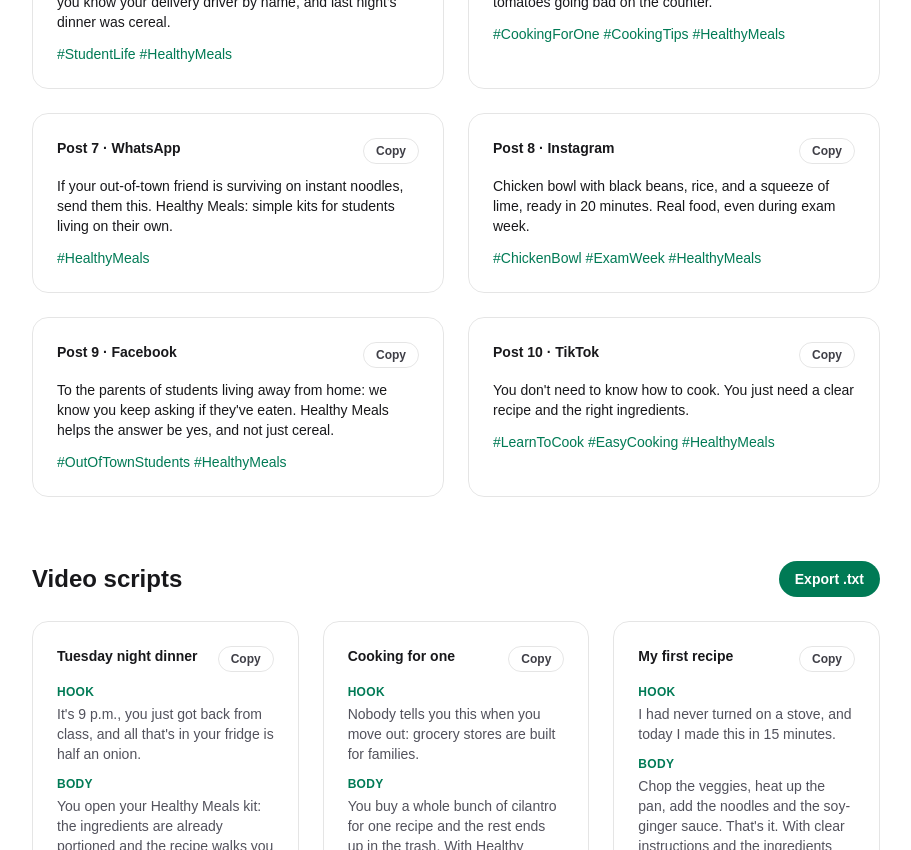
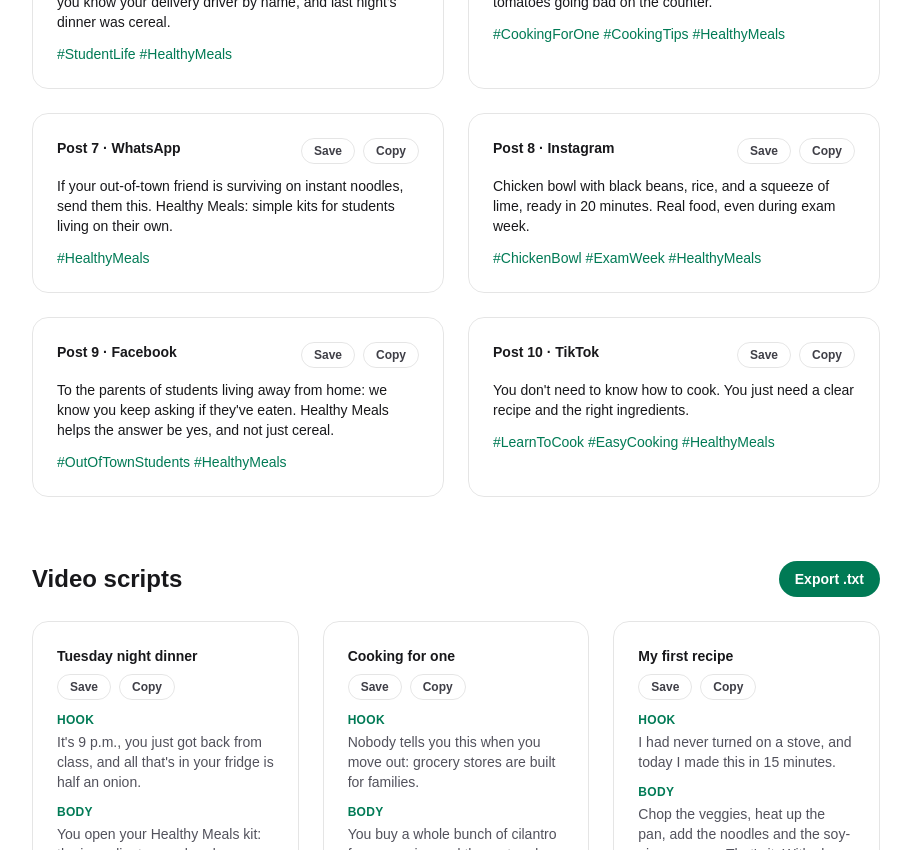
Before and after one commit to renata2005642/healthy-meal, a Next.js app: page /marketing in a window 1280 px wide. Shown: the part 2760-3610 px from the top of the page, without its empty margins (184-1095 px from the left). Built offline with nearby package versions, Linux system fonts and the light colour scheme; no server answers; the database is empty.

Commit message:
feat: save marketing assets to Supabase from /marketing
Co-Authored-By: Claude Opus 5.5 <noreply@anthropic.com>

```diff
--- a/src/app/marketing/page.tsx
+++ b/src/app/marketing/page.tsx
@@ -1,6 +1,8 @@
 import type { ReactNode } from "react";
 import ABTester from "@/components/ABTester";
 import { CopyButton, ExportButton } from "@/components/MarketingActions";
+import { SaveButton, SavedAssetsProvider, SavedAssetsSection } from "@/components/SavedAssets";
+import type { AssetType } from "@/lib/marketing-assets";
 import {
   BRAND,
   CAMPAIGN_CALENDAR,
@@ -48,10 +50,12 @@ function Section({
 
 function Card({
   title,
+  assetType,
   copyText,
   children,
 }: {
   title: string;
+  assetType: AssetType;
   copyText: string;
   children: ReactNode;
 }) {
@@ -59,7 +63,10 @@ function Card({
     <article className="flex flex-col gap-3 rounded-2xl border border-black/10 p-6 dark:border-white/10">
       <div className="flex flex-wrap items-start justify-between gap-2">
         <h3 className="text-sm font-semibold text-zinc-900 dark:text-zinc-50">{title}</h3>
+        <div className="flex flex-wrap items-center justify-end gap-2">
+          <SaveButton assetType={assetType} title={title} content={copyText} />
           <CopyButton text={copyText} label={title} />
+        </div>
       </div>
       <div className="flex flex-col gap-3">
         {children}
@@ -97,6 +104,7 @@ function BulletList({ items }: { items: readonly string[] }) {
 
 export default function MarketingPage() {
   return (
+    <SavedAssetsProvider>
       <div className="mx-auto flex max-w-4xl flex-col gap-16 px-6 py-20">
         <div className="flex flex-col items-center gap-3 text-center">
           <h1 className="text-3xl font-bold tracking-tight text-zinc-900 dark:text-zinc-50">
@@ -116,7 +124,7 @@ export default function MarketingPage() {
           filename="healthy-meals-brand-persona.txt"
         >
           <div className="grid gap-6 sm:grid-cols-2">
-          <Card title="Brand system" copyText={formatBrand(BRAND)}>
+            <Card title="Brand system" assetType="headline" copyText={formatBrand(BRAND)}>
               <div className="flex flex-col gap-1">
                 <p className="text-lg font-bold text-zinc-900 dark:text-zinc-50">{BRAND.name}</p>
                 <p className="text-sm font-medium text-emerald-700 dark:text-emerald-400">
@@ -156,7 +164,7 @@ export default function MarketingPage() {
               </Field>
             </Card>
 
-          <Card title="Target persona" copyText={formatPersona(PERSONA)}>
+            <Card title="Target persona" assetType="landing" copyText={formatPersona(PERSONA)}>
               <div className="flex flex-col gap-1">
                 <p className="text-lg font-bold text-zinc-900 dark:text-zinc-50">
                   {PERSONA.name}, {PERSONA.age}
@@ -184,7 +192,7 @@ export default function MarketingPage() {
           exportText={EXPORTS.landing}
           filename="healthy-meals-landing-copy.txt"
         >
-        <Card title="Landing page" copyText={formatLandingCopy(LANDING_COPY)}>
+          <Card title="Landing page" assetType="landing" copyText={formatLandingCopy(LANDING_COPY)}>
             <p className="text-2xl font-bold tracking-tight text-zinc-900 dark:text-zinc-50">
               {LANDING_COPY.headline}
             </p>
@@ -210,6 +218,7 @@ export default function MarketingPage() {
               <Card
                 key={post.caption}
                 title={`Post ${index + 1} · ${post.channel}`}
+                assetType="post"
                 copyText={formatSocialPost(post)}
               >
                 <p className="text-sm text-zinc-900 dark:text-zinc-50">{post.caption}</p>
@@ -228,7 +237,12 @@ export default function MarketingPage() {
         >
           <div className="grid gap-6 lg:grid-cols-3">
             {VIDEO_SCRIPTS.map((script) => (
-            <Card key={script.title} title={script.title} copyText={formatVideoScript(script)}>
+              <Card
+                key={script.title}
+                title={script.title}
+                assetType="script"
+                copyText={formatVideoScript(script)}
+              >
                 <Field label="Hook">{script.hook}</Field>
                 <Field label="Body">{script.body}</Field>
                 <Field label="CTA">{script.cta}</Field>
@@ -247,6 +261,7 @@ export default function MarketingPage() {
               <Card
                 key={entry.day}
                 title={`Day ${entry.day} · ${entry.channel}`}
+                assetType="calendar"
                 copyText={formatCalendarEntry(entry)}
               >
                 <p className="text-sm text-zinc-600 dark:text-zinc-400">{entry.idea}</p>
@@ -254,6 +269,9 @@ export default function MarketingPage() {
             ))}
           </div>
         </Section>
+
+        <SavedAssetsSection />
       </div>
+    </SavedAssetsProvider>
   );
 }
--- a/src/components/MarketingActions.tsx
+++ b/src/components/MarketingActions.tsx
@@ -2,7 +2,7 @@
 
 import { useEffect, useRef, useState } from "react";
 
-const buttonClasses =
+export const buttonClasses =
   "shrink-0 rounded-full border border-black/10 px-3 py-1 text-xs font-semibold text-zinc-700 transition-colors hover:bg-zinc-100 dark:border-white/10 dark:text-zinc-300 dark:hover:bg-zinc-800";
 
 const COPY_LABELS = { idle: "Copy", copied: "Copied", failed: "Copy failed" };
--- /dev/null
+++ b/src/components/SavedAssets.tsx
@@ -0,0 +1,204 @@
+"use client";
+
+import {
+  createContext,
+  useCallback,
+  useContext,
+  useEffect,
+  useMemo,
+  useRef,
+  useState,
+  type ReactNode,
+} from "react";
+import { buttonClasses } from "@/components/MarketingActions";
+import type { AssetType, MarketingAssetRow } from "@/lib/marketing-assets";
+import { supabase } from "@/lib/supabase";
+
+const LATEST_LIMIT = 10;
+
+const dateFormat = new Intl.DateTimeFormat("en-US", {
+  dateStyle: "medium",
+  timeStyle: "short",
+});
+
+type SavedAssetsContextValue = {
+  assets: MarketingAssetRow[];
+  loading: boolean;
+  loadError: string | null;
+  addAsset: (asset: MarketingAssetRow) => void;
+};
+
+const SavedAssetsContext = createContext<SavedAssetsContextValue | null>(null);
+
+function useSavedAssets(): SavedAssetsContextValue {
+  const value = useContext(SavedAssetsContext);
+  if (!value) throw new Error("useSavedAssets must be used inside SavedAssetsProvider.");
+  return value;
+}
+
+export function SavedAssetsProvider({ children }: { children: ReactNode }) {
+  const [assets, setAssets] = useState<MarketingAssetRow[]>([]);
+  const [loading, setLoading] = useState(true);
+  const [loadError, setLoadError] = useState<string | null>(null);
+
+  useEffect(() => {
+    let cancelled = false;
+
+    async function loadAssets() {
+      const { data, error } = await supabase
+        .from("marketing_assets")
+        .select("*")
+        .order("created_at", { ascending: false })
+        .limit(LATEST_LIMIT);
+
+      if (cancelled) return;
+
+      if (error) {
+        setLoadError(error.message);
+      } else if (data) {
+        // Keep anything saved while this request was in flight on top.
+        setAssets((current) => {
+          const savedIds = new Set(current.map((asset) => asset.id));
+          const loaded = (data as MarketingAssetRow[]).filter((row) => !savedIds.has(row.id));
+          return [...current, ...loaded].slice(0, LATEST_LIMIT);
+        });
+      }
+      setLoading(false);
+    }
+
+    loadAssets();
+
+    return () => {
+      cancelled = true;
+    };
+  }, []);
+
+  const addAsset = useCallback((asset: MarketingAssetRow) => {
+    setAssets((current) => [asset, ...current].slice(0, LATEST_LIMIT));
+  }, []);
+
+  const value = useMemo(
+    () => ({ assets, loading, loadError, addAsset }),
+    [assets, loading, loadError, addAsset]
+  );
+
+  return <SavedAssetsContext.Provider value={value}>{children}</SavedAssetsContext.Provider>;
+}
+
+export function SaveButton({
+  assetType,
+  title,
+  content,
+}: {
+  assetType: AssetType;
+  title: string;
+  content: string;
+}) {
+  const { addAsset } = useSavedAssets();
+  const [status, setStatus] = useState<"idle" | "saving" | "saved">("idle");
+  const [error, setError] = useState<string | null>(null);
+  const resetTimer = useRef<ReturnType<typeof setTimeout> | undefined>(undefined);
+
+  useEffect(() => () => clearTimeout(resetTimer.current), []);
+
+  async function handleSave() {
+    clearTimeout(resetTimer.current);
+    setStatus("saving");
+    setError(null);
+
+    try {
+      const response = await fetch("/api/save-asset", {
+        method: "POST",
+        headers: { "Content-Type": "application/json" },
+        body: JSON.stringify({
+          asset_type: assetType,
+          asset_title: title,
+          asset_content: content,
+        }),
+      });
+
+      const data = await response.json();
+
+      if (!response.ok) {
+        throw new Error(data?.error ?? "Something went wrong saving this asset.");
+      }
+
+      addAsset(data as MarketingAssetRow);
+      setStatus("saved");
+      resetTimer.current = setTimeout(() => setStatus("idle"), 2000);
+    } catch (err) {
+      setStatus("idle");
+      setError(err instanceof Error ? err.message : "Something went wrong.");
+    }
+  }
+
+  return (
+    <>
+      <button
+        type="button"
+        onClick={handleSave}
+        disabled={status === "saving"}
+        aria-label={status === "idle" ? `Save ${title}` : undefined}
+        className={`${buttonClasses} disabled:cursor-not-allowed disabled:opacity-60`}
+      >
+        <span aria-live="polite">
+          {status === "saving" ? "Saving..." : status === "saved" ? "Saved" : "Save"}
+        </span>
+      </button>
+      {error && (
+        <p role="alert" className="w-full text-right text-xs text-red-700 dark:text-red-400">
+          {error}
+        </p>
+      )}
+    </>
+  );
+}
+
+export function SavedAssetsSection() {
+  const { assets, loading, loadError } = useSavedAssets();
+
+  return (
+    <section className="flex flex-col gap-6">
+      <div className="flex flex-col gap-1">
+        <h2 className="text-2xl font-semibold text-zinc-900 dark:text-zinc-50">Saved assets</h2>
+        <p className="text-sm text-zinc-600 dark:text-zinc-400">
+          The {LATEST_LIMIT} most recent saves, newest first.
+        </p>
+      </div>
+
+      {loading && assets.length === 0 ? (
+        <p className="text-sm text-zinc-600 dark:text-zinc-400">Loading...</p>
+      ) : loadError ? (
+        <p className="rounded-lg border border-red-200 bg-red-50 px-4 py-3 text-sm text-red-700 dark:border-red-900/40 dark:bg-red-950/40 dark:text-red-400">
+          Couldn&apos;t load saved assets: {loadError}
+        </p>
+      ) : assets.length === 0 ? (
+        <p className="text-sm text-zinc-600 dark:text-zinc-400">No saved assets yet.</p>
+      ) : (
+        <ul className="grid gap-6 sm:grid-cols-2">
+          {assets.map((asset) => (
+            <li
+              key={asset.id}
+              className="flex flex-col gap-3 rounded-2xl border border-black/10 p-6 dark:border-white/10"
+            >
+              <div className="flex flex-wrap items-start justify-between gap-2">
+                <h3 className="text-sm font-semibold text-zinc-900 dark:text-zinc-50">
+                  {asset.asset_title}
+                </h3>
+                <span className="rounded-full bg-emerald-100 px-2.5 py-0.5 text-xs font-medium text-emerald-800 dark:bg-emerald-900/40 dark:text-emerald-300">
+                  {asset.asset_type}
+                </span>
+              </div>
+              <p className="whitespace-pre-wrap break-words text-sm text-zinc-600 dark:text-zinc-400">
+                {asset.asset_content}
+              </p>
+              <p className="mt-auto text-xs text-zinc-500 dark:text-zinc-500">
+                {dateFormat.format(new Date(asset.created_at))}
+              </p>
+            </li>
+          ))}
+        </ul>
+      )}
+    </section>
+  );
+}
--- /dev/null
+++ b/src/lib/marketing-assets.ts
@@ -0,0 +1,16 @@
+// Shared types and limits for the marketing_assets table.
+
+export const ASSET_TYPES = ["landing", "post", "script", "calendar", "headline"] as const;
+
+export type AssetType = (typeof ASSET_TYPES)[number];
+
+export const MAX_ASSET_TITLE_LENGTH = 200;
+export const MAX_ASSET_CONTENT_LENGTH = 10000;
+
+export type MarketingAssetRow = {
+  id: string;
+  created_at: string;
+  asset_type: AssetType;
+  asset_title: string;
+  asset_content: string;
+};
```
Also changed, not shown: src/app/api/save-asset/route.ts (added, +57 -0 lines). Lines whose indentation alone changed are shown as unchanged.
